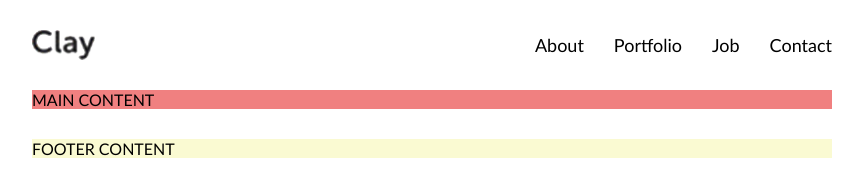
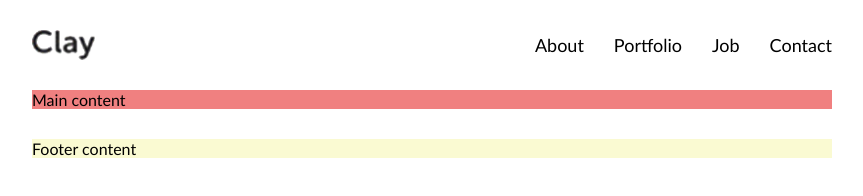
Before and after one commit to AnapusKitapus/44-grupe-astronautas, a website: page Index.html in a window 1280 px wide. Shown: the whole page, without its empty margins (208-1071 px from the left). Drawn offline with Linux system fonts and the light colour scheme.

Commit message:
Header #2

```diff
--- a/Index.html
+++ b/Index.html
@@ -28,11 +28,11 @@
     </header>
 
     <main>
-        MAIN CONTENT
+        Main content
     </main>
 
     <footer>
-        FOOTER CONTENT
+        Footer content
     </footer>
 </body>
 </html>
```
